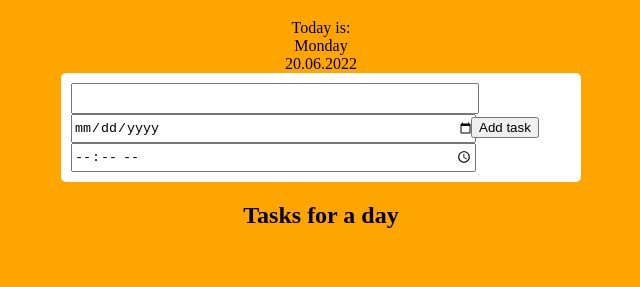
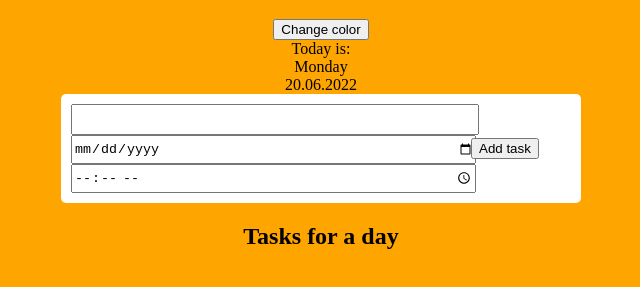
Before and after one commit to bLuDd1/todo-list, a plain HTML site: page index.html in a window 1280 px wide. Shown: the part 61-348 px from the top of the page, without its empty margins (319-959 px from the left). Drawn offline with Linux system fonts and the light colour scheme.

Commit message:
Added function to change background color.

```diff
--- a/index.html
+++ b/index.html
@@ -9,6 +9,7 @@
 <body>
     <h1>ToDo List</h1>
     <div class="container">
+        <button id="button-background">Change color</button>
         <div class="today-greeting">Today is:</div>
         <div class="current-day"> </div>
         <div class="current-date"> </div>
--- a/script.js
+++ b/script.js
@@ -5,8 +5,7 @@ const descriptionTask = document.getElementById('task');
 const todosContainer = document.querySelector('.todos-container');
 const currentDate = document.querySelector('.current-date');
 const currentDay = document.querySelector('.current-day');
-const dateInput = document.getElementById('date');
-const timeInput = document.getElementById('time');
+const backgroundButton = document.getElementById('button-background');
 
 let tasks;
 if (!localStorage.tasks) {
@@ -40,7 +39,6 @@ const createTemplate = (task, index) =>
                     <button onclick="deleteTask(${index})"
                     class="btn-delete">Delete</button>
                 </div>
-                <div class="date-output"></div>
             </div>`
   ;
 
@@ -128,7 +126,15 @@ const getCurrentDay = () => {
 
 currentDay.innerHTML = getCurrentDay();
 
-dateInput.addEventListener('input', event => {
-  const dateOutput = document.querySelector('.date-output');
-  dateOutput.innerHTML = dateInput.value;
+const colors = [
+  'red',
+  'royalblue',
+  'lightpink',
+  'orange'
+];
+
+const getRandomNumber = () => Math.floor(Math.random() * colors.length);
+
+backgroundButton.addEventListener('click', () => {
+  document.body.style.backgroundColor = colors[getRandomNumber()];
 });
--- a/styles.css
+++ b/styles.css
@@ -1,4 +1,4 @@
-html, body {
+body {
     margin: 0;
     height: 100%;
     background-color: orange;
```
